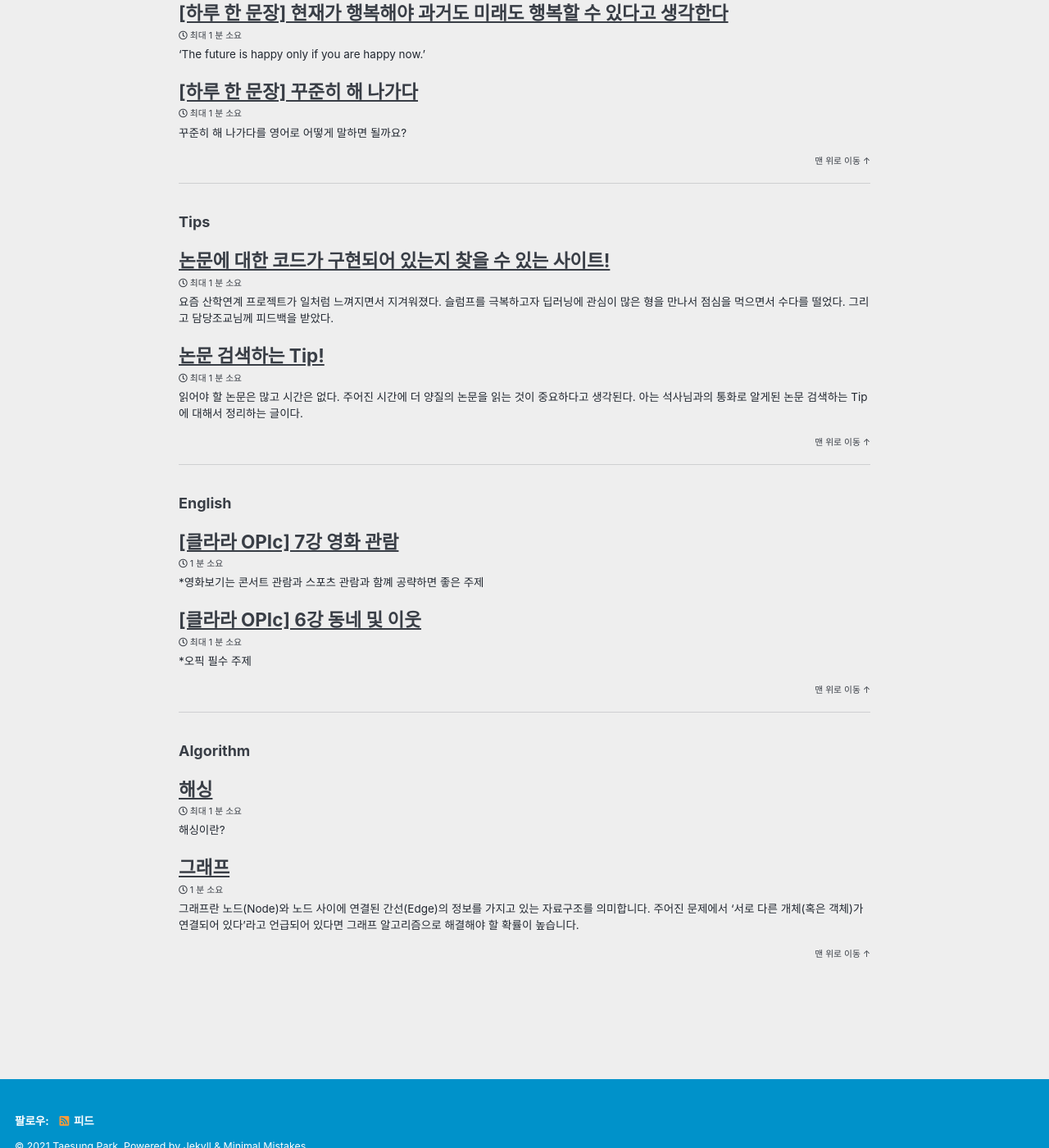
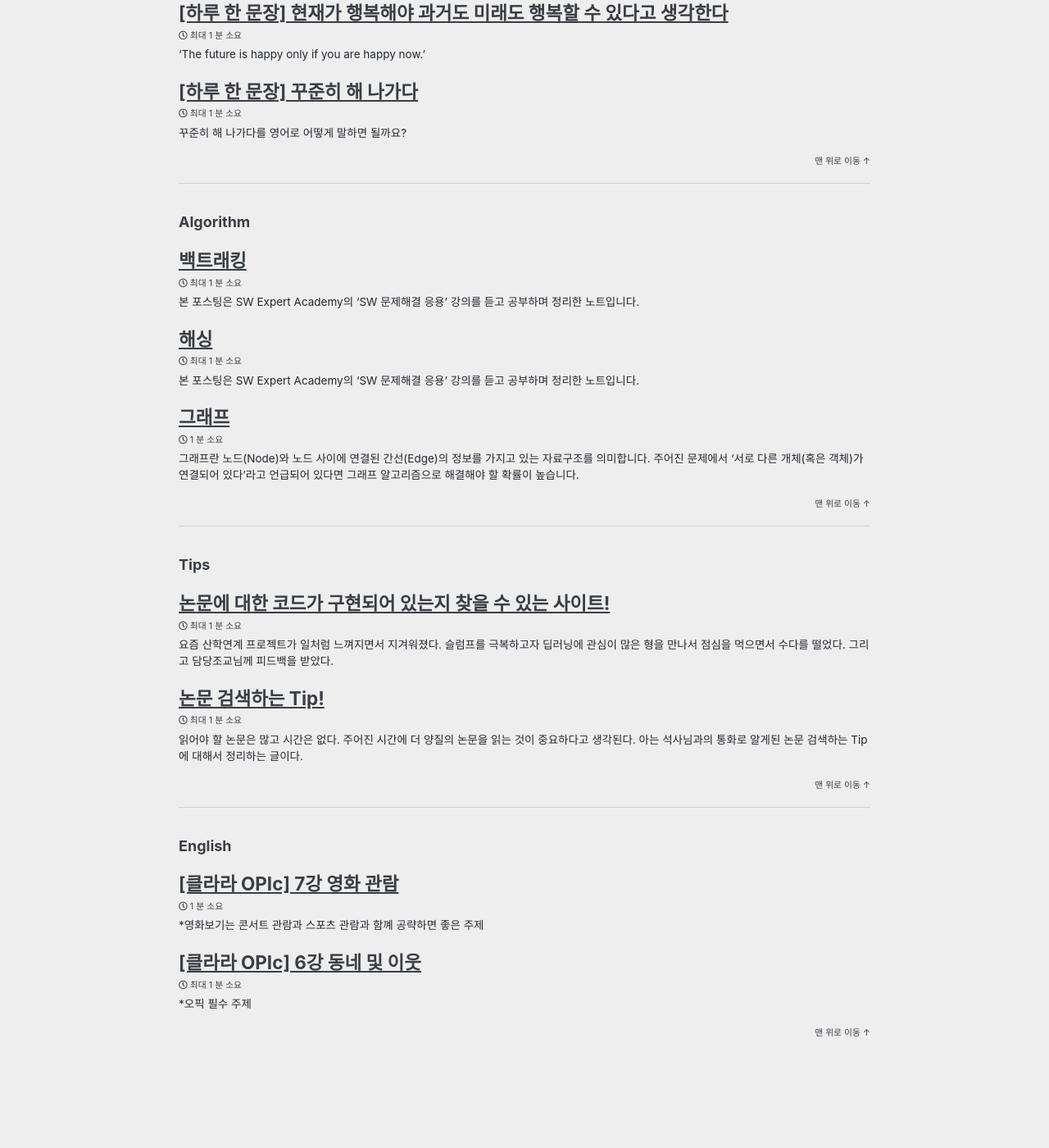
Before and after one commit to kkamankun/kkamankun.github.io, a Jekyll site: the page built from _pages/category-archive.md, in a window 1280 px wide and 1400 px high, scrolled down 4797 px. Shown: the whole window at 82% size. Built offline with Jekyll 4.4.1, drawn with Linux system fonts in a browser that asks for light colours; cached includes are drawn as plain includes.

Commit message:
Append backtracking.md

```diff
--- /dev/null
+++ b/_posts/algorithm/2021-09-09-backtracking.md
@@ -0,0 +1,12 @@
+---
+title: "백트래킹"
+categories:
+    - Algorithm
+# layout: default
+---
+> 본 포스팅은 SW Expert Academy의 'SW 문제해결 응용' 강의를 듣고 공부하며 정리한 노트입니다.
+
+백트래킹이란?
+---
+
+완전 탐색 도중에 정답이 될 가능성이 없다고 판단되면 더이상 탐색하지 않고 다음 경우가 정답이 될 가능성이 있는지 탐색하는 기법이다. 완전 탐색보다 정답이 되는 경우들을 빠르게 찾을 수 있다.
```
Also changed, not shown: _posts/algorithm/2021-07-04-hashing.md (+2 -2 lines).
